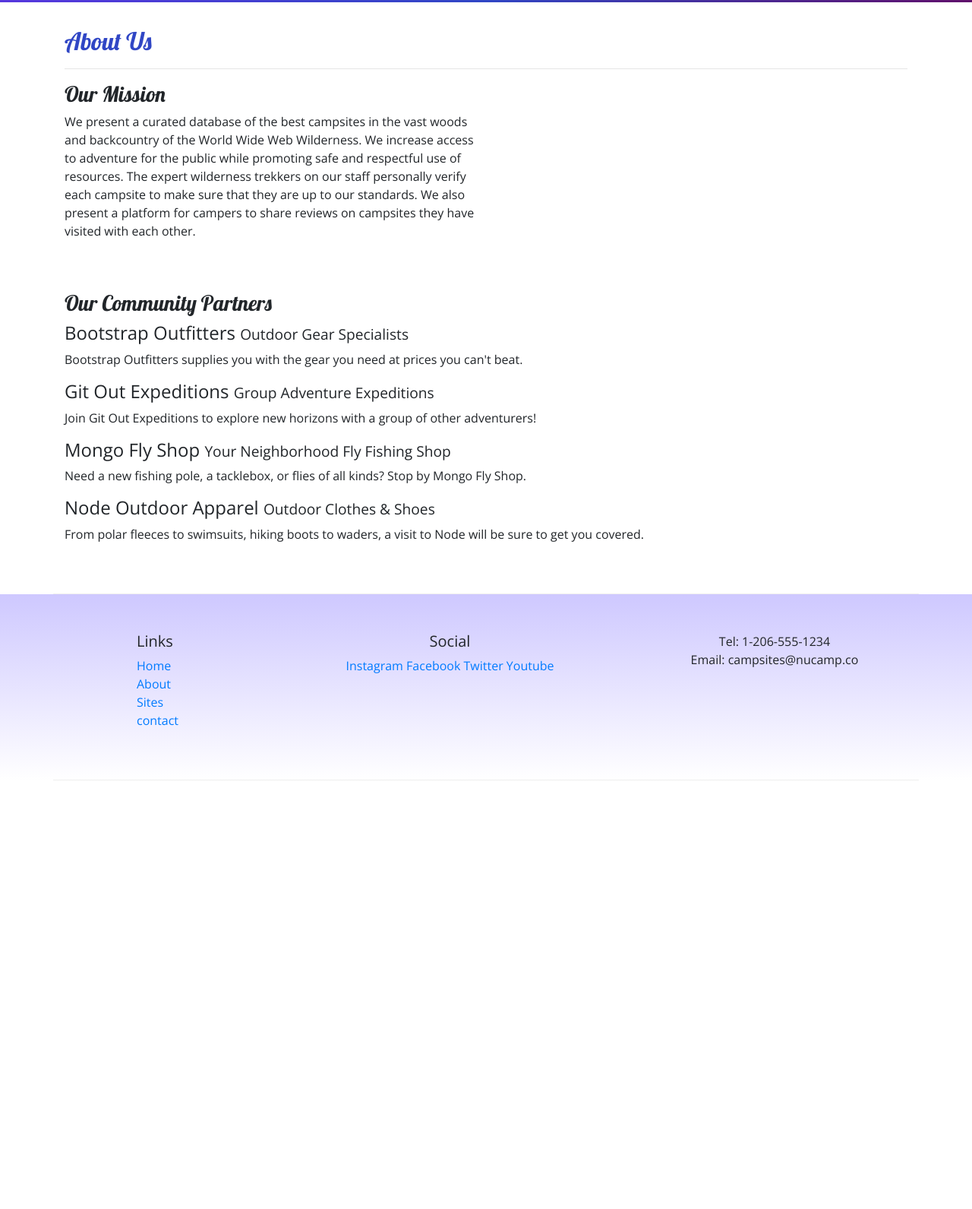
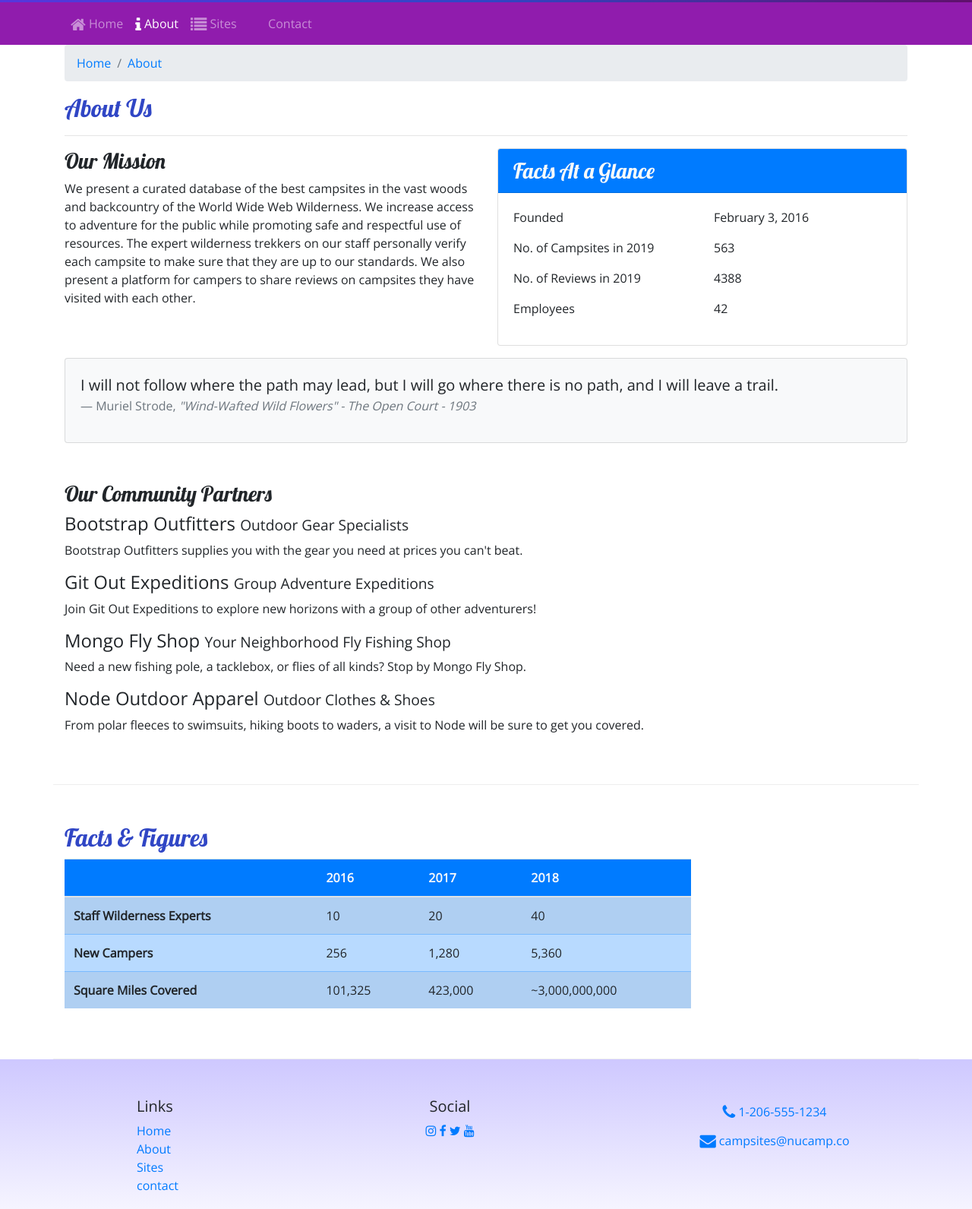
Before and after one commit to illfriday/NuCampSite, a website: page aboutus.html in a window 1280 px wide. Shown: the part 159-1750 px from the top of the page at 76% size. Before the commit the page ends 1186 px from the top, so only its background shows below. Drawn offline with nearby package versions, Linux system fonts and the light colour scheme.

Commit message:
add nav add contactus.html

```diff
--- a/aboutus.html
+++ b/aboutus.html
@@ -5,9 +5,12 @@
     <meta name="viewport" content="width=device-width, initial-scale=1.0">
     <title>NuCamp: A Better Way to Camp</title>
     <link rel="stylesheet" href="node_modules/bootstrap/dist/css/bootstrap.min.css" />
+    <link rel="stylesheet" href="node_modules/bootstrap-social/bootstrap-social.css" />
+    <link rel="stylesheet" href="node_modules/font-awesome/css/font-awesome.min.css">
     <link rel="stylesheet" href="https://fonts.googleapis.com/css?family=Lobster|Open+Sans" />
     <link rel="stylesheet" href="css/styles.css">
   </head>
+
   <body>
     <header class="jumbotron jumbotron-fluid">
       <div class="container">
@@ -19,6 +22,33 @@
         </div>
       </div>
     </header>
+
+    <nav class="navbar navbar-expand-sm navbar-dark sticky-top" role="navigation">
+      <div class="container">
+        <button class="navbar-toggler" type="button" data-toggle="collapse" data-target="#nucampNavbar">
+          <span class="navbar-toggler-icon"></span>
+        </button>
+        <div class="collapse navbar-collapse" id="nucampNavbar">
+          <ul class="navbar-nav">
+            <li class="nav-item "><a class="nav-link" href="index.html"><i class="fa fa-home fa-lg"></i> Home</a></li>
+            <li class="nav-item active"><a class="nav-link" href="#"><i class="fa fa-info fa-lg"></i> About <span class="sr-only">(current)</span></a></li>
+            <li class="nav-item"><a class="nav-link" href="#"><i class="fa fa-list fa-lg"></i> Sites</a></li>
+            <li class="nav-item"><a class="nav-link" href="contactus.html"><i class="fa fa-address-card fa-lg"></i> Contact</a></li>
+          </ul>
+        </div>
+      </div>
+    </nav>
+
+    <div class="container">
+      <div class="row">
+        <div class="col">
+          <ol class="breadcrumb">
+            <li class="breadcrumb-item"><a href="index.html">Home</a></li>
+            <li class="breadcrumb-item active"><a href="#">About<span class="sr-only">(current)</span></a></li>
+          </ol>
+        </div>
+      </div>
+    </div>
 
     <div class="container">
       <div class="row">
@@ -36,6 +66,33 @@
           wilderness trekkers on our staff personally verify each campsite to make sure that they are up to our standards. We also
           present a platform for campers to share reviews on campsites they have visited with each other.</p>
         </div>
+        <div class="col-sm-6">
+          <div class="card">
+            <h3 class="card-header bg-primary text-light">Facts At a Glance</h3>
+            <div class="card-body">
+              <div class="row">
+                <dl class="col-6">Founded</dl>
+                <dd class="col-6">February 3, 2016</dd>
+                <dl class="col-6">No. of Campsites in 2019</dl>
+                <dd class="col-6">563</dd>
+                <dl class="col-6">No. of Reviews in 2019</dl>
+                <dd class="col-6">4388</dd>
+                <dl class="col-6">Employees</dl>
+                <dd class="col-6">42</dd>
+              </div>
+            </div>
+          </div>
+        </div>
+        <div class="col">
+          <div class="card bg-light mt-3">
+            <blockquote class="blockquote card-body">
+              <p class="mb-0">I will not follow where the path may lead, but I will go where there is no path, and I will leave a trail.</p>
+              <footer class="blockquote-footer">Muriel Strode,
+                <cite title="Source Title">"Wind-Wafted Wild Flowers" - The Open Court - 1903</cite>
+              </footer>
+            </blockquote>
+          </div>
+        </div>
       </div>
 
       <div class="row row-content">
@@ -51,9 +108,47 @@
           <p class="d-none d-sm-block">From polar fleeces to swimsuits, hiking boots to waders, a visit to Node will be sure to get you covered.</p>
         </div>
       </div>
+
+      <div class="row row-content">
+        <div class="col-sm-9">
+          <h2>Facts &amp; Figures</h2>
+          <div class="table-responsive">
+            <table class="table table-striped">
+              <thead>
+                <tr class="bg-primary text-light">
+                  <th></th>
+                  <th>2016</th>
+                  <th>2017</th>
+                  <th>2018</th>
+                </tr>
+              </thead>
+              <tbody class="table-primary">
+                <tr>
+                  <th>Staff Wilderness Experts</th>
+                  <td>10</td>
+                  <td>20</td>
+                  <td>40</td>
+                </tr>
+                <tr>
+                  <th>New Campers</th>
+                  <td>256</td>
+                  <td>1,280</td>
+                  <td>5,360</td>
+                </tr>
+                <tr>
+                  <th>Square Miles Covered</th>
+                  <td>101,325</td>
+                  <td>423,000</td>
+                  <td>~3,000,000,000</td>
+                </tr>
+              </tbody>
+            </table>
+          </div>
+        </div>
+      </div>
     </div>
 
-    <footer>
+    <footer class="site-footer">
       <div class="container">
         <div class="row row-content">
           <div class="col-4 col-sm-2 offset-1">
@@ -62,19 +157,20 @@
                 <li><a href="index.html">Home</a></li>
                 <li><a href="#">About</a></li>
                 <li><a href="#">Sites</a></li>
-                <li><a href="#">contact</a></li>
+                <li><a href="contactus.html">contact</a></li>
               </ul>
           </div>
           <div class="col-6 col-sm-5 text-center">
             <h5>Social</h5>
-            <a href="http://instagram.com">Instagram</a>
-            <a href="http://facebook.com">Facebook</a>
-            <a href="http://twitter.com">Twitter</a>
-            <a href="http://youtube.com">Youtube</a>
+            <a href="http://instagram.com"><i class="fa fa-instagram"></i></a>
+            <a href="http://facebook.com"><i class="fa fa-facebook"></i></a>
+            <a href="http://twitter.com"><i class="fa fa-twitter"></i></a>
+            <a href="http://youtube.com"><i class="fa fa-youtube"></i></a>
           </div>
           <div class="col-sm-4 text-center">
-            Tel: 1-206-555-1234 <br />
-            Email: campsites@nucamp.co
+            <a role="button" class="btn btn-link" href="tel:"><i class="fa fa-phone fa-lg text-primary"></i> 1-206-555-1234</a>
+            <a role="button" class="btn btn-link" href="mailto:campsites@nucamp.co"><i class="fa fa-envelope fa-lg "></i>
+              campsites@nucamp.co</a>
           </div>
         </div>
       </div>
--- a/css/styles.css
+++ b/css/styles.css
@@ -14,12 +14,13 @@ header h2 {
   color: #CEC8FF;
 }
 
-footer {
+.site-footer {
   background-image: linear-gradient(#CEC8FF, white);
   padding: 20 px 0;
 }
 
 .jumbotron {
+  margin: 0;
   padding: 30px;
   background-image: linear-gradient(to right, #5637DD, #3046C5, #60106B);
 }
@@ -29,3 +30,6 @@ footer {
   border-bottom: 1px ridge;
   min-height:200px;
 }
+.navbar{
+  background-color: #901CAD;
+}
--- a/package.json
+++ b/package.json
@@ -15,6 +15,8 @@
   "license": "ISC",
   "dependencies": {
     "bootstrap": "^4.5.2",
+    "bootstrap-social": "^5.1.1",
+    "font-awesome": "^4.7.0",
     "jquery": "^3.5.1",
     "popper.js": "^1.16.1"
   }
```
Also changed, not shown: contactus.html (added, +151 -0 lines), index.html (+28 -8 lines), 1 other file.
